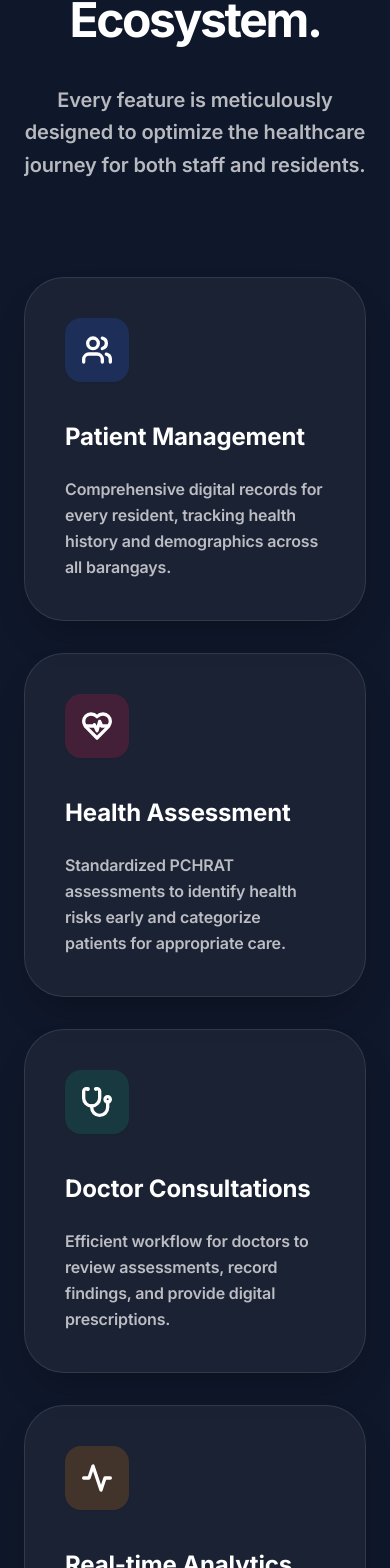
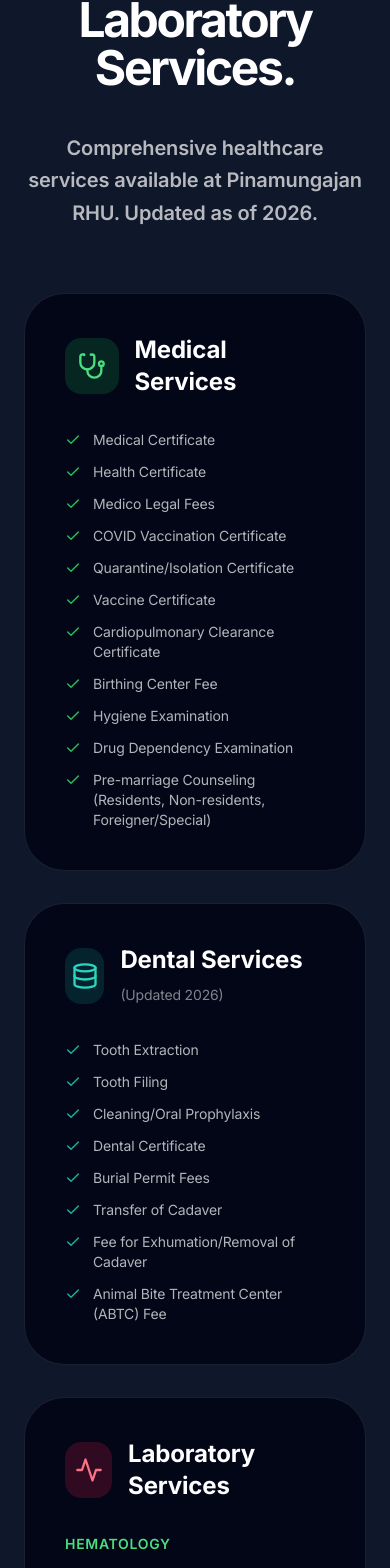
Before and after one commit to pinamungajanrhu/rhupinamungajan, a React (Vite) app in the folder frontend/: page / in a window 390 px wide. Shown: the part 3270-4838 px from the top of the page. Built offline with nearby package versions, Linux system fonts and the light colour scheme.

Commit message:
feat: update services section with facility medical and laboratory services

```diff
--- a/frontend/src/pages/Landing.jsx
+++ b/frontend/src/pages/Landing.jsx
@@ -429,34 +429,185 @@ const Landing = () => {
         </div>
       </section>
 
-      {/* Features Grid - Dark Theme */}
+      {/* Services Section - Facility Services */}
       <section id="features" className="py-32 bg-slate-900 border-y border-slate-800">
         <div className="max-w-7xl mx-auto px-6 lg:px-8">
-          <div className="text-center max-w-3xl mx-auto mb-24">
-            <h2 className="text-[11px] font-bold text-primary-400 uppercase tracking-[0.3em] mb-6">Core Capabilities</h2>
-            <h3 className="text-5xl lg:text-7xl font-bold text-white mb-10 tracking-tighter leading-none">Modern Health <br /> Ecosystem.</h3>
+          <div className="text-center max-w-3xl mx-auto mb-16">
+            <h2 className="text-[11px] font-bold text-primary-400 uppercase tracking-[0.3em] mb-6">Our Facility</h2>
+            <h3 className="text-5xl lg:text-7xl font-bold text-white mb-10 tracking-tighter leading-none">Medical & Laboratory <br /> Services.</h3>
             <p className="text-xl text-white/70 font-semibold leading-relaxed">
-              Every feature is meticulously designed to optimize the healthcare
-              journey for both staff and residents.
+              Comprehensive healthcare services available at Pinamungajan RHU.
+              Updated as of 2026.
             </p>
           </div>
 
-          <div className="grid md:grid-cols-2 lg:grid-cols-4 gap-8">
-            {features.map((feature, i) => (
-              <motion.div
-                key={i}
-                whileHover={{ scale: 1.02, y: -5 }}
-                className="p-10 rounded-[2.5rem] bg-white/5 border border-white/10 shadow-[0_20px_40px_-15px_rgba(0,0,0,0.3)] hover:shadow-[0_40px_80px_-20px_rgba(0,0,0,0.4)] hover:bg-white/10 transition-all duration-500"
-              >
-                <div className={`w-16 h-16 ${feature.color} bg-opacity-20 rounded-2xl flex items-center justify-center mb-10 shadow-sm`}>
-                  <feature.icon size={32} strokeWidth={2.5} className="text-white" />
+          {/* Services Grid */}
+          <div className="grid lg:grid-cols-2 gap-8">
+            {/* Medical Services */}
+            <motion.div
+              initial={{ opacity: 0, y: 30 }}
+              whileInView={{ opacity: 1, y: 0 }}
+              viewport={{ once: true }}
+              className="bg-slate-950 rounded-[2.5rem] p-10 border border-white/10"
+            >
+              <div className="flex items-center gap-4 mb-8">
+                <div className="w-14 h-14 bg-primary-600/20 rounded-2xl flex items-center justify-center">
+                  <Stethoscope size={28} className="text-primary-400" />
                 </div>
-                <h4 className="text-2xl font-bold text-white mb-6 leading-tight">{feature.title}</h4>
-                <p className="text-white/70 font-semibold text-base leading-relaxed">
-                  {feature.description}
-                </p>
-              </motion.div>
-            ))}
+                <h4 className="text-2xl font-bold text-white">Medical Services</h4>
+              </div>
+              <ul className="space-y-3">
+                {[
+                  'Medical Certificate',
+                  'Health Certificate',
+                  'Medico Legal Fees',
+                  'COVID Vaccination Certificate',
+                  'Quarantine/Isolation Certificate',
+                  'Vaccine Certificate',
+                  'Cardiopulmonary Clearance Certificate',
+                  'Birthing Center Fee',
+                  'Hygiene Examination',
+                  'Drug Dependency Examination',
+                  'Pre-marriage Counseling (Residents, Non-residents, Foreigner/Special)'
+                ].map((item, i) => (
+                  <li key={i} className="flex items-start gap-3 text-white/70 text-sm">
+                    <Check size={16} className="text-primary-500 mt-0.5 shrink-0" />
+                    <span>{item}</span>
+                  </li>
+                ))}
+              </ul>
+            </motion.div>
+
+            {/* Dental Services */}
+            <motion.div
+              initial={{ opacity: 0, y: 30 }}
+              whileInView={{ opacity: 1, y: 0 }}
+              viewport={{ once: true }}
+              transition={{ delay: 0.1 }}
+              className="bg-slate-950 rounded-[2.5rem] p-10 border border-white/10"
+            >
+              <div className="flex items-center gap-4 mb-8">
+                <div className="w-14 h-14 bg-teal-600/20 rounded-2xl flex items-center justify-center">
+                  <Database size={28} className="text-teal-400" />
+                </div>
+                <h4 className="text-2xl font-bold text-white">Dental Services <span className="text-sm font-normal text-white/50">(Updated 2026)</span></h4>
+              </div>
+              <ul className="space-y-3">
+                {[
+                  'Tooth Extraction',
+                  'Tooth Filing',
+                  'Cleaning/Oral Prophylaxis',
+                  'Dental Certificate',
+                  'Burial Permit Fees',
+                  'Transfer of Cadaver',
+                  'Fee for Exhumation/Removal of Cadaver',
+                  'Animal Bite Treatment Center (ABTC) Fee'
+                ].map((item, i) => (
+                  <li key={i} className="flex items-start gap-3 text-white/70 text-sm">
+                    <Check size={16} className="text-teal-500 mt-0.5 shrink-0" />
+                    <span>{item}</span>
+                  </li>
+                ))}
+              </ul>
+            </motion.div>
+
+            {/* Laboratory - Hematology & Blood Chemistry */}
+            <motion.div
+              initial={{ opacity: 0, y: 30 }}
+              whileInView={{ opacity: 1, y: 0 }}
+              viewport={{ once: true }}
+              transition={{ delay: 0.2 }}
+              className="bg-slate-950 rounded-[2.5rem] p-10 border border-white/10"
+            >
+              <div className="flex items-center gap-4 mb-8">
+                <div className="w-14 h-14 bg-rose-600/20 rounded-2xl flex items-center justify-center">
+                  <Activity size={28} className="text-rose-400" />
+                </div>
+                <h4 className="text-2xl font-bold text-white">Laboratory Services</h4>
+              </div>
+
+              <div className="mb-6">
+                <h5 className="text-primary-400 font-semibold mb-3 text-sm uppercase tracking-wider">Hematology</h5>
+                <ul className="space-y-2 mb-4">
+                  <li className="flex items-start gap-3 text-white/70 text-sm">
+                    <Check size={16} className="text-rose-500 mt-0.5 shrink-0" />
+                    <span>Complete Blood Count (CBC)</span>
+                  </li>
+                  <li className="flex items-start gap-3 text-white/70 text-sm">
+                    <Check size={16} className="text-rose-500 mt-0.5 shrink-0" />
+                    <span>Blood Typing</span>
+                  </li>
+                </ul>
+              </div>
+
+              <div>
+                <h5 className="text-primary-400 font-semibold mb-3 text-sm uppercase tracking-wider">Blood Chemistry Tests</h5>
+                <div className="grid grid-cols-2 gap-x-4 gap-y-2">
+                  {[
+                    '75 grams OGTT', 'ALT/SGPT', 'AST/SGOT', 'BUN', 'BUA',
+                    'Calcium', 'Chloride', 'Creatinine', 'Fasting Blood Sugar',
+                    'Lipid Panel', 'Potassium', 'Random Blood Sugar', 'Sodium'
+                  ].map((item, i) => (
+                    <li key={i} className="flex items-start gap-2 text-white/70 text-xs">
+                      <Check size={12} className="text-rose-500 mt-0.5 shrink-0" />
+                      <span>{item}</span>
+                    </li>
+                  ))}
+                </div>
+              </div>
+            </motion.div>
+
+            {/* Laboratory - Clinical Microscopy & Immunologic */}
+            <motion.div
+              initial={{ opacity: 0, y: 30 }}
+              whileInView={{ opacity: 1, y: 0 }}
+              viewport={{ once: true }}
+              transition={{ delay: 0.3 }}
+              className="bg-slate-950 rounded-[2.5rem] p-10 border border-white/10"
+            >
+              <div className="flex items-center gap-4 mb-8">
+                <div className="w-14 h-14 bg-amber-600/20 rounded-2xl flex items-center justify-center">
+                  <Shield size={28} className="text-amber-400" />
+                </div>
+                <h4 className="text-2xl font-bold text-white">Diagnostics <span className="text-sm font-normal text-white/50">(Updated 2026)</span></h4>
+              </div>
+
+              <div className="mb-6">
+                <h5 className="text-primary-400 font-semibold mb-3 text-sm uppercase tracking-wider">Clinical Microscopy</h5>
+                <ul className="space-y-2 mb-4">
+                  {[
+                    'Sputum Examination',
+                    'Stool Examination',
+                    'Fecal Occult Blood Test (FORT)',
+                    'Urinalysis'
+                  ].map((item, i) => (
+                    <li key={i} className="flex items-start gap-3 text-white/70 text-sm">
+                      <Check size={16} className="text-amber-500 mt-0.5 shrink-0" />
+                      <span>{item}</span>
+                    </li>
+                  ))}
+                </ul>
+              </div>
+
+              <div>
+                <h5 className="text-primary-400 font-semibold mb-3 text-sm uppercase tracking-wider">Immunologic Tests</h5>
+                <div className="grid grid-cols-2 gap-x-4 gap-y-1">
+                  {[
+                    'Anti-HAV', 'COVID-19 Rapid Antigen', 'Dengue Duo',
+                    'Dengue IgG/IgM', 'Dengue NS1', 'Free T3 (FT3)',
+                    'Free T4 (FT4)', 'HbA1c', 'Hepatitis B (HbsAg)',
+                    'HIV Testing*', 'Pregnancy Test (PT)', 'PSA',
+                    'Syphilis (VDRL)', 'TSH', 'Typhi DOT IgG/IgM'
+                  ].map((item, i) => (
+                    <li key={i} className="flex items-start gap-2 text-white/70 text-xs">
+                      <Check size={12} className="text-amber-500 mt-0.5 shrink-0" />
+                      <span>{item}</span>
+                    </li>
+                  ))}
+                </div>
+                <p className="text-white/40 text-xs mt-3 italic">*For prenatal care and employment purposes only</p>
+              </div>
+            </motion.div>
           </div>
         </div>
       </section>
```
